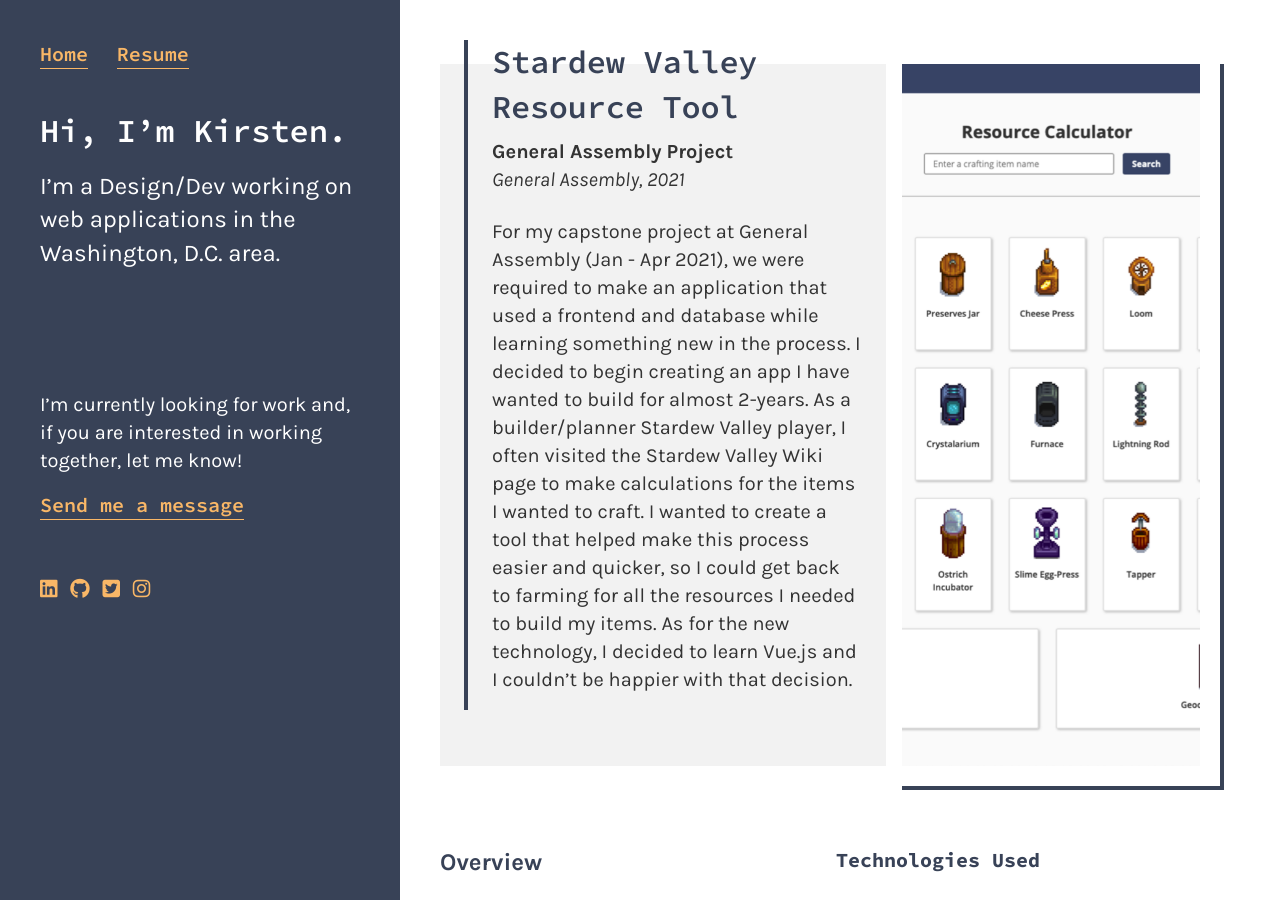
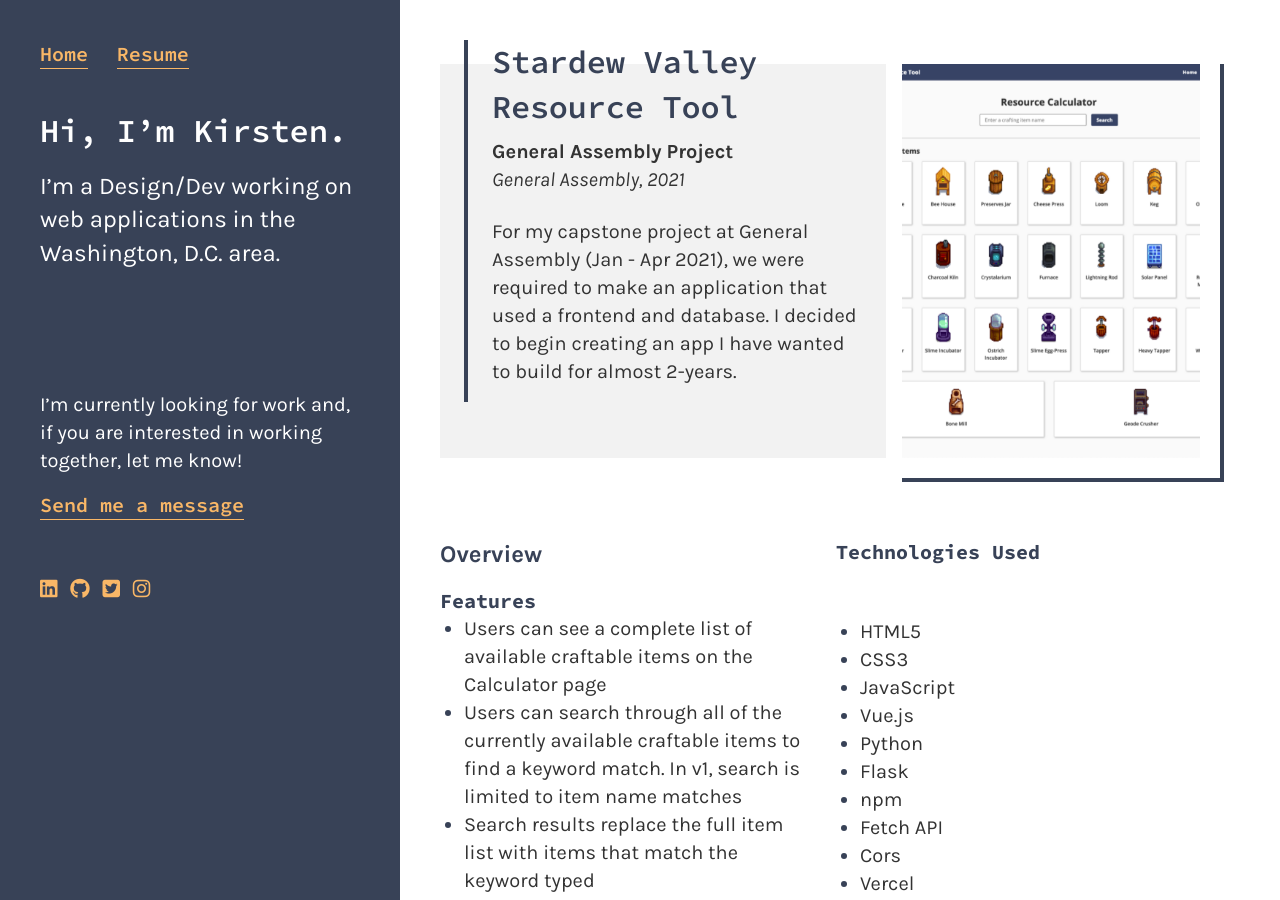
Before and after one commit to marcusrelacion/kirstengreen.com, a Jekyll site: the page built from _projects/stardew-valley-resource-tool.markdown, in a window 1280 px wide and 900 px high. Built offline with Jekyll 4.4.1, drawn with Linux system fonts in a browser that asks for light colours; nearby versions of some CDN libraries.

Commit message:
Updated Stardew Valley Resource Tool

```diff
--- a/_projects/stardew-valley-resource-tool.markdown
+++ b/_projects/stardew-valley-resource-tool.markdown
@@ -7,14 +7,8 @@
   company: General Assembly
   year: 2021
   body: For my capstone project at General Assembly (Jan - Apr 2021), we were required
-    to make an application that used a frontend and database while learning something
-    new in the process. I decided to begin creating an app I have wanted to build
-    for almost 2-years. As a builder/planner Stardew Valley player, I often visited
-    the Stardew Valley Wiki page to make calculations for the items I wanted to craft.
-    I wanted to create a tool that helped make this process easier and quicker, so
-    I could get back to farming for all the resources I needed to build my items.
-    As for the new technology, I decided to learn Vue.js and I couldn't be happier
-    with that decision.
+    to make an application that used a frontend and database. I decided to begin creating
+    an app I have wanted to build for almost 2-years.
   image: "/uploads/hi_sdv.png"
   image-alt: stardew valley resource tool home
 sections:
```
